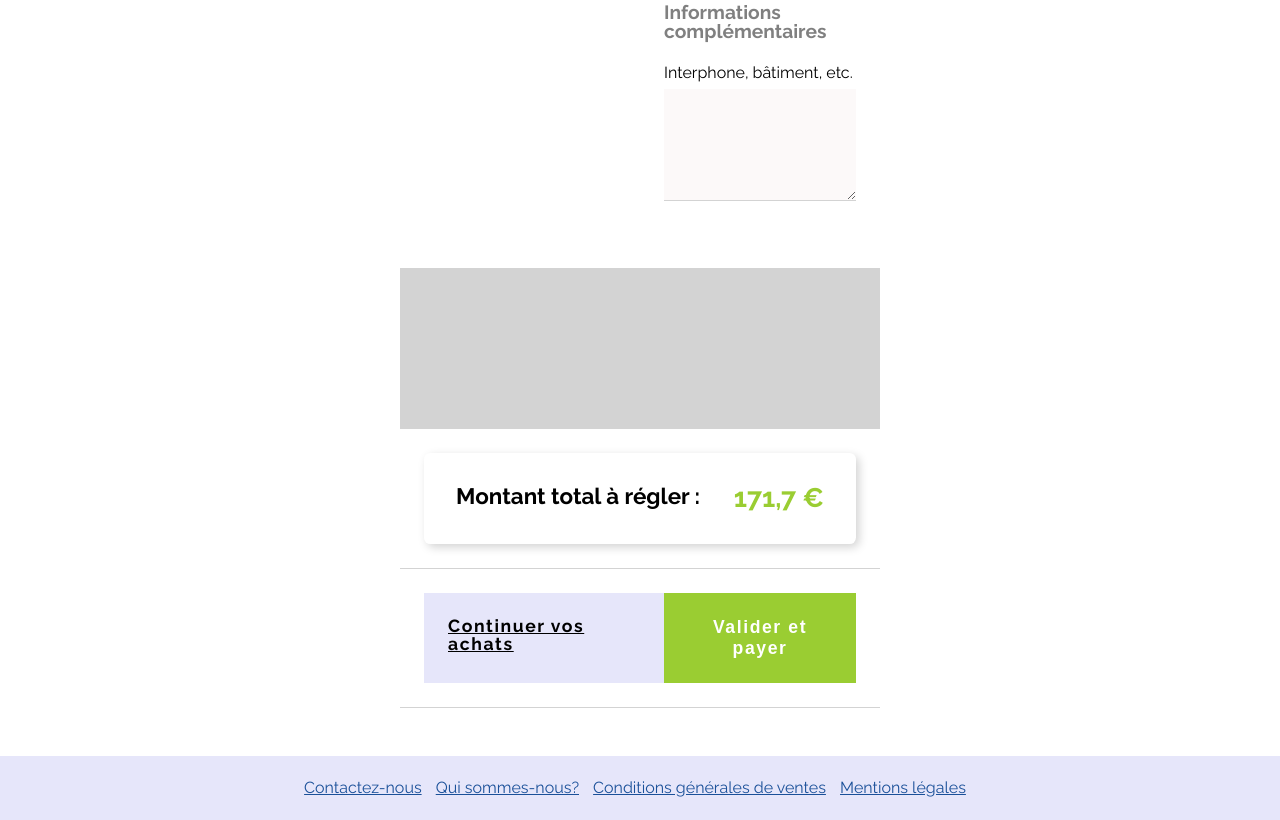
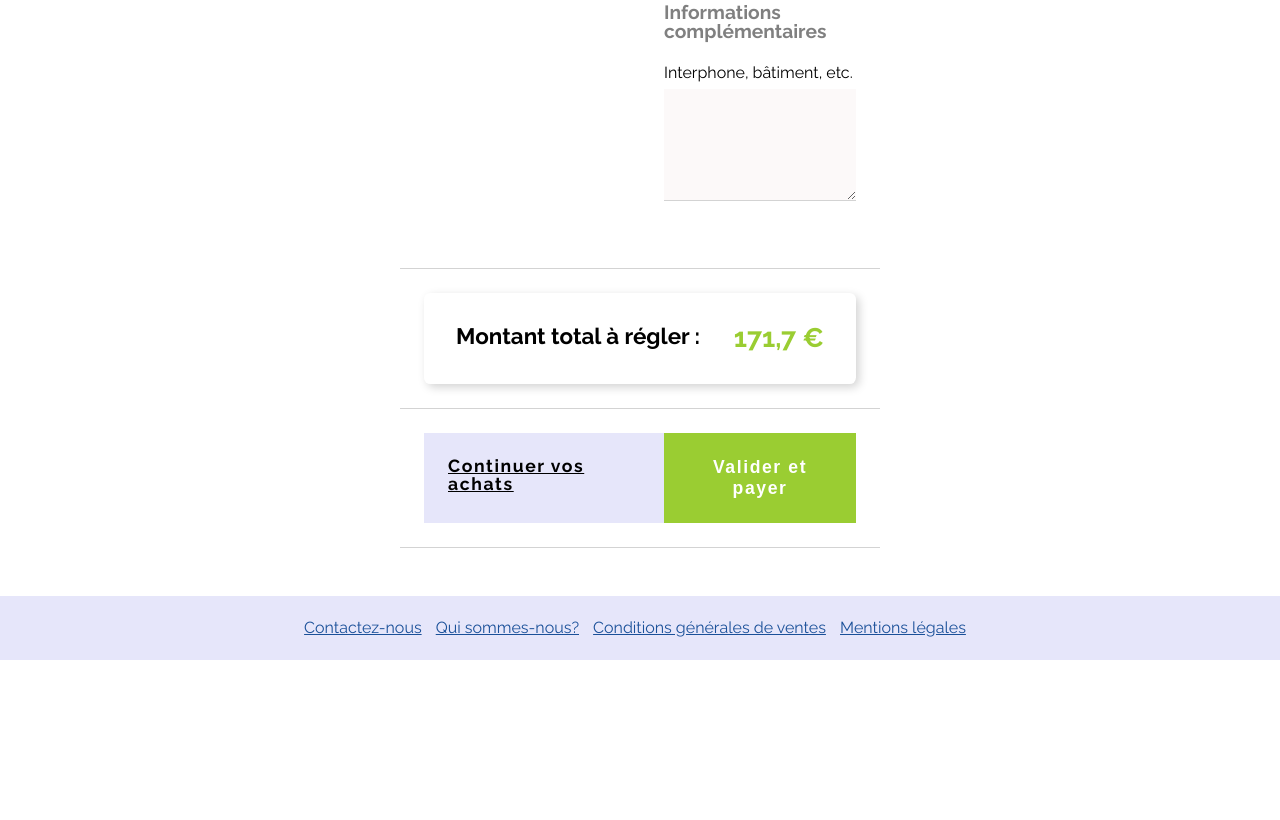
Before and after one commit to NellyDubois/TP-fleuriste, a website: page html/cart.html in a window 1280 px wide. Shown: the part 1011-1831 px from the top of the page. After the commit the page ends 1671 px from the top, so only its background shows below. Drawn offline with Linux system fonts and the light colour scheme.

Commit message:
corrections

```diff
--- a/css/cart.css
+++ b/css/cart.css
@@ -97,7 +97,7 @@
   }
   .shipping__price {
     padding: 1.5rem;
-    border-top: 10.1rem solid lightgray;
+    border-top: 0.1rem solid lightgray;
   }
   .shipping__price-container {
     box-shadow: 0.2rem 0.2rem 0.6rem 0rem lightgrey;
```
Also changed, not shown: captures codesnap/test.png (added).
